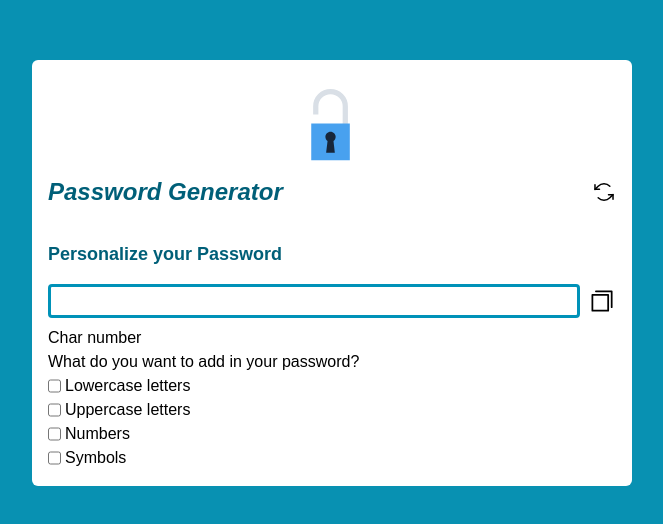
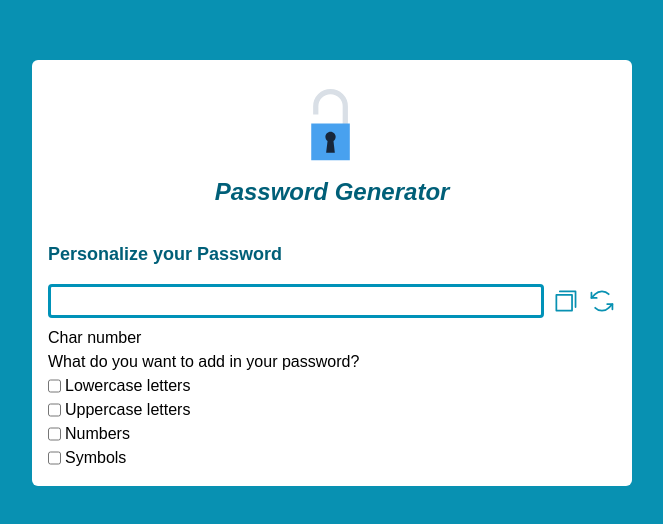
Before and after one commit to DeborahLyra/passwordGenerator, a React (Vite) app: page / in a window 1280 px wide. Shown: the part 196-720 px from the top of the page, without its empty margins (308-971 px from the left). Built offline with nearby package versions, Linux system fonts and the light colour scheme.

Commit message:
continue styling

```diff
--- a/src/components/Navbar.tsx
+++ b/src/components/Navbar.tsx
@@ -1,4 +1,3 @@
-import { ArrowsCounterClockwise } from "phosphor-react";
 import Lottie from 'react-lottie';
 import animationData from '../assets/padlockAnimation.json'
 
@@ -17,9 +16,8 @@ export function Navbar() {
         height={100}
         width={100}
       />
-      <div className="flex items-center justify-between">
+      <div className="flex items-center justify-center">
         <h1 className="font-bold text-2xl text-cyan-800">Password Generator</h1>
-        <ArrowsCounterClockwise size={24}  />
       </div>
     </nav>
   )
--- a/src/components/PasswordGenerator.tsx
+++ b/src/components/PasswordGenerator.tsx
@@ -1,19 +1,23 @@
-import { CopySimple } from "phosphor-react";
-
-
+import { ArrowsCounterClockwise, CopySimple } from "phosphor-react";
 
 
 export function PasswordGenerator() {
+
+
     return (
         <main className="bg-white p-4 w-[600px] rounded-b-md">
 
             <h2 className="text-cyan-800 font-semibold text-lg mb-4">Personalize your Password</h2>
             <div className="flex justify-center items-center gap-2 mb-2">
                 <input type="text" className="border-cyan-600 border-3 w-full rounded p-0.5" />
-                <CopySimple size={30} />
+                <CopySimple size={32} color="#0891b2" className="cursor-pointer" />
+                <ArrowsCounterClockwise size={32} color="#0891b2" className="cursor-pointer" />
             </div>
             <div>
                 <p>Char number</p>
+                <div>
+
+                </div>
                 <div className="flex flex-col justify-center items-start">
                     <p>What do you want to add in your password?</p>
                     <label className="flex justify-center gap-1">
```
